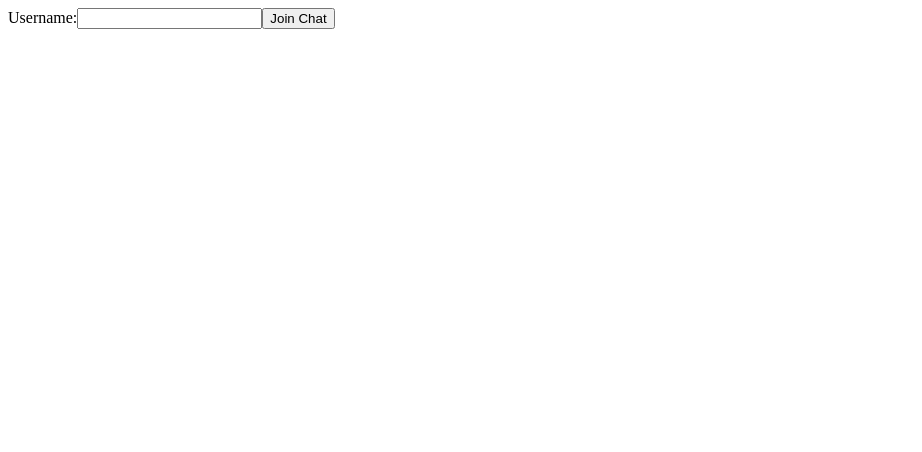
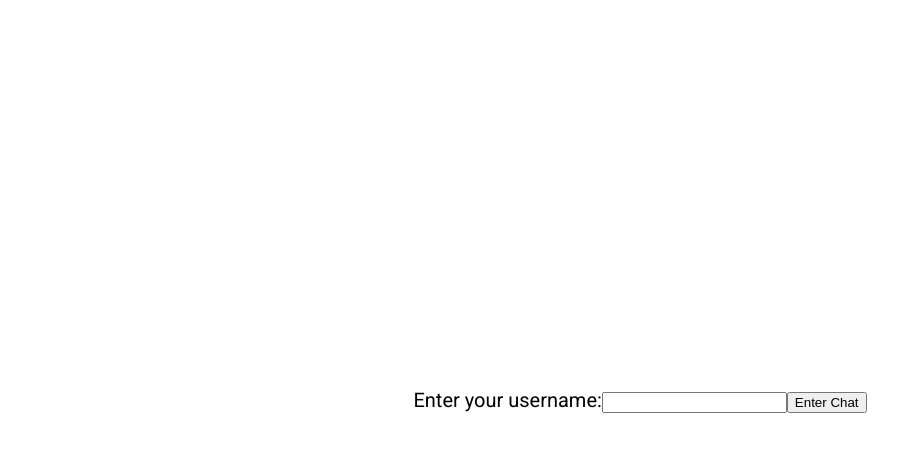
Before and after one commit to tylerguy/Chat-Bubbles, a React (Create React App) app: page / in a window 1280 px wide. Shown: the top 452 px of the page, without its empty margins (0-922 px from the left). Built offline with nearby package versions, Linux system fonts and the light colour scheme.

Commit message:
begin styling input form, conider removing since it's redudant now

```diff
--- a/package.json
+++ b/package.json
@@ -2,7 +2,7 @@
   "name": "chat-bubbles",
   "author": {
     "name": "Tyler Guy",
-    "email": "tylerdenman200@gmail.com",
+    "email": "tylerdenman200@gmail.com"
   },
   "version": "0.1.0",
   "homepage": "https://tylerguy.github.io/Chat-Bubbles/",
--- a/public/index.html
+++ b/public/index.html
@@ -1,7 +1,7 @@
 <!DOCTYPE html>
 <html>
   <head>
-    <title>My React App</title>
+    <title>Chat Bubbles</title>
   </head>
   <body>
     <div id="root"></div>
--- a/src/UsernameForm.js
+++ b/src/UsernameForm.js
@@ -7,24 +7,23 @@ function UsernameForm() {
 
   const handleSubmit = (event) => {
     event.preventDefault();
-    navigate(`#/chat/${username}`);
-  };
-
-  const handleUsernameChange = (event) => {
-    setUsername(event.target.value);
+    navigate(`/chat/${username}`);
   };
 
   return (
+    <div id="username-form">
       <form onSubmit={handleSubmit}>
-      <label htmlFor="username-input">Username:</label>
+        <label id="username-label">
+          Enter your username:
           <input
-        id="username-input"
             type="text"
             value={username}
-        onChange={handleUsernameChange}
+            onChange={(event) => setUsername(event.target.value)}
           />
-      <button type="submit">Join Chat</button>
+        </label>
+        <button type="submit">Enter Chat</button>
       </form>
+    </div>
   );
 }
 
--- a/src/index.css
+++ b/src/index.css
@@ -26,3 +26,24 @@ div[id^="message-"] {
 html {
   background-color: transparent;
 }
+
+#username-form {
+  margin: 0;
+  padding: 0;
+  display: flex;
+  justify-content: center;
+  align-items: center;
+  height: 100vh;
+  flex-direction: column;
+}
+
+#username-label {
+  font-size: 20px;
+  font-family: "Roboto", sans-serif;
+  color: black;
+  margin-bottom: 10px;
+}
+
+body {
+  margin: 0;
+}
```
Lines whose indentation alone changed are shown as unchanged.
